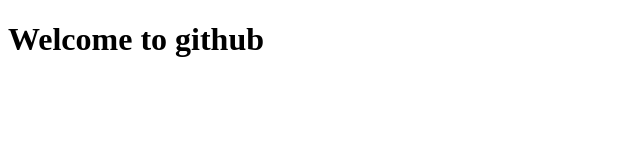
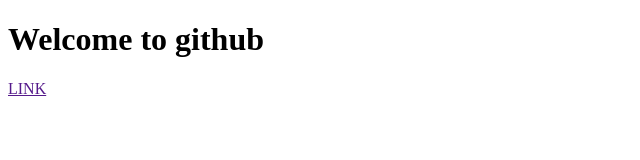
Before and after one commit to Vlad1m1rKolebakin/git, a plain HTML site: page index.html in a window 1280 px wide. Shown: the full height of the page, 0-640 px from the left. Drawn offline with Linux system fonts and the light colour scheme.

Commit message:
added link

```diff
--- a/index.html
+++ b/index.html
@@ -10,6 +10,7 @@
         <h1>
             Welcome to github
         </h1>
+        <a href="">LINK</a>
     </div>
 </body>
 </html>
```
